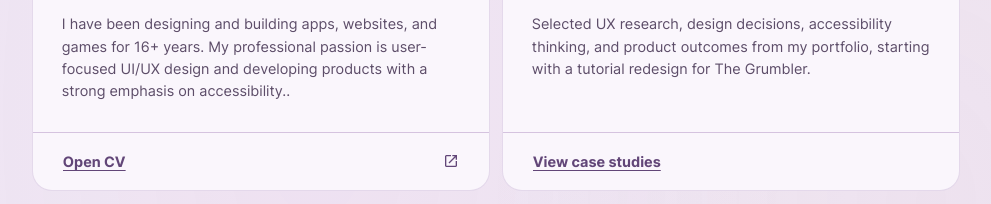
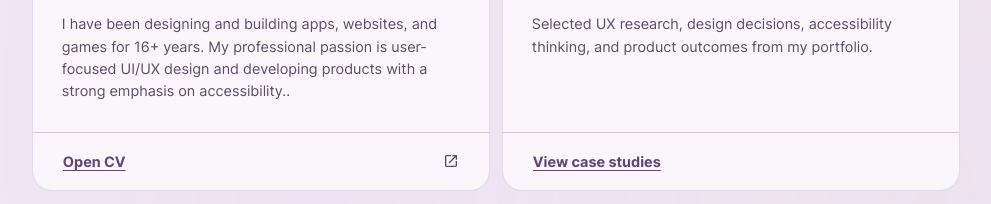
Before and after one commit to latepanda/imle, a website: page public/index.html in a window 1280 px wide. Shown: the part 1374-1578 px from the top of the page, without its empty margins (144-1135 px from the left). Drawn offline with Linux system fonts and the light colour scheme.

Commit message:
update ux card

```diff
--- a/public/index.html
+++ b/public/index.html
@@ -176,7 +176,7 @@
                   </span>
                   <h2 class="mc-project-card__title">UX Case Studies</h2>
                 </header>
-                <p class="mc-project-card__description">Selected UX research, design decisions, accessibility thinking, and product outcomes from my portfolio, starting with a tutorial redesign for The Grumbler.</p>
+                <p class="mc-project-card__description">Selected UX research, design decisions, accessibility thinking, and product outcomes from my portfolio.</p>
               </div>
               <footer class="mc-card__footer">
                 <a class="mc-button mc-button--link mc-button--sm mc-button--start mc-button--block" rel="noopener noreferrer" href="https://ux.imle.uk" aria-label="Open UX case studies in a new tab">
```
